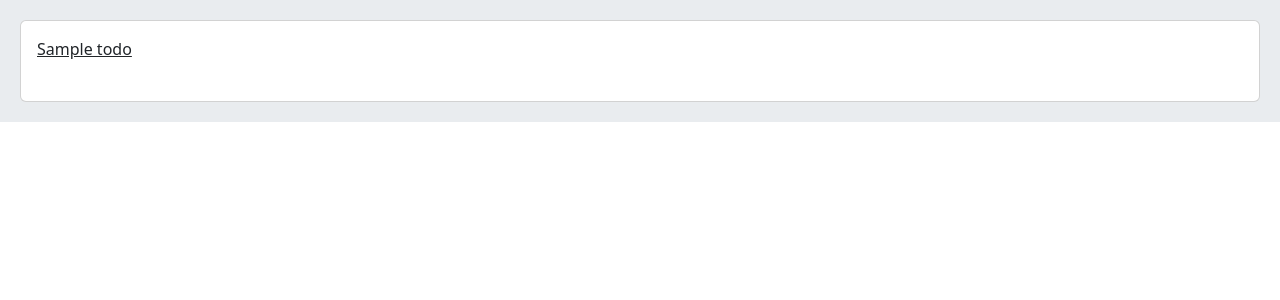
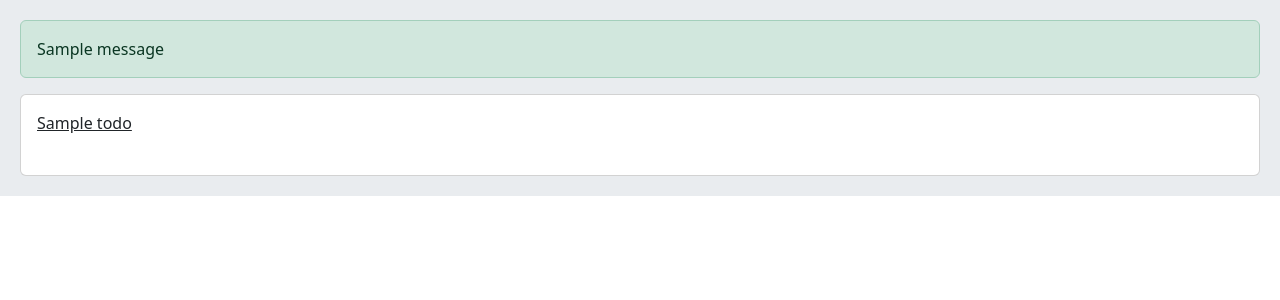
Before and after one commit to Ali-Samaaa/first-django-project, a Django app: page / in a window 1280 px wide. Shown: the part 56-356 px from the top of the page. Run offline with Django 5.2, Linux system fonts and the light colour scheme; tables that the repository leaves empty hold one stand-in row (values such as "Sample post"); one stand-in notice (Sample message) is shown.

Commit message:
create messages.html and show alert when delete todo

```diff
--- a/A/home/views.py
+++ b/A/home/views.py
@@ -1,5 +1,6 @@
 from django.shortcuts import render, redirect
 from .models import Todo
+from django.contrib import messages
 
 
 def home_page(request):
@@ -14,4 +15,5 @@ def detail(request, todo_id):
 
 def delete(request, todo_id):
     Todo.objects.get(id=todo_id).delete()
+    messages.success(request, "todo deleted successfully", 'success')
     return redirect('home')
--- a/A/templates/base.html
+++ b/A/templates/base.html
@@ -16,6 +16,7 @@
     {% include 'navbar.html' %}
 
     <div class="jumbotron">
+        {% include 'messages.html' %}
         {% block content %} {% endblock %}
     </div>
 </body>
--- /dev/null
+++ b/A/templates/messages.html
@@ -0,0 +1,6 @@
+
+{% if messages %}
+    {% for message in messages %}
+        <p class="alert alert-{{ message.tags }}">{{ message }}</p>
+    {% endfor%}
+{% endif %}
```
Also changed, not shown: A/db.sqlite3.
